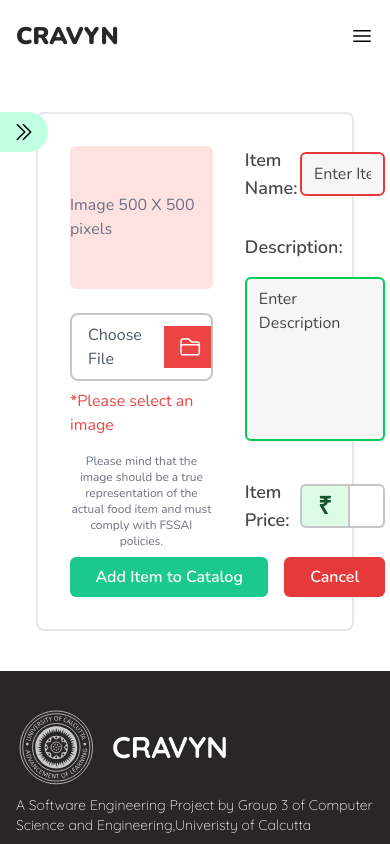
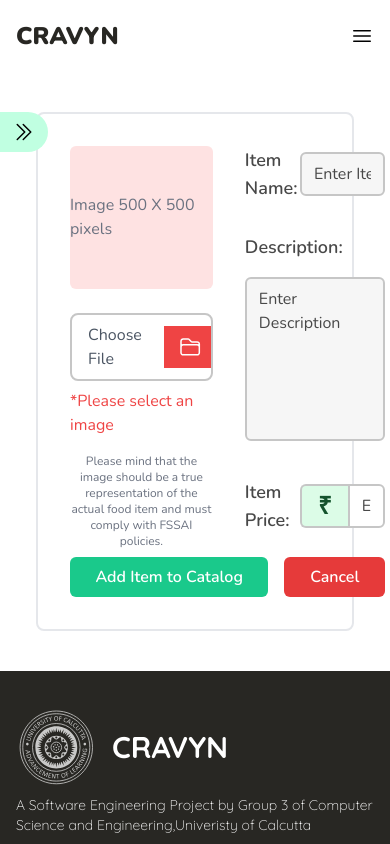
Before and after one commit to rahulc0dy/cravyn-web-frontend, a Next.js app: page /restaurant/catalog/add in a window 390 px wide. Shown: the top 844 px of the page. Built offline with nearby package versions, Linux system fonts and the light colour scheme.

Commit message:
Field border change on input validation

```diff
--- a/components/restaurant/AddItemForm.jsx
+++ b/components/restaurant/AddItemForm.jsx
@@ -27,7 +27,7 @@ const FoodItemForm = () => {
             <input
               type="text"
               placeholder="Enter Item Name"
-              className="w-full placeholder-grey-dark-3 bg-grey-light-2 px-3 py-2 border-2 border-grey-light-3 rounded-md invalid:border-primary-red valid:border-secondary-green placeholder-shown:border-grey-light-3"
+              className="w-full placeholder-grey-dark-3 bg-grey-light-2 px-3 py-2 border-2 border-grey-light-3 rounded-md invalid:border-primary-red valid:border-secondary-green placeholder-shown:invalid:border-grey-light-3  focus:outline-none"
               required
               minLength={3}
             />
@@ -39,7 +39,7 @@ const FoodItemForm = () => {
             </p>
             <textarea
               placeholder="Enter Description"
-              className="bg-grey-light-2 placeholder-grey-dark-3 w-full px-3 py-2 border-2 border-grey-light-3 rounded-md resize-none invalid:border-primary-red valid:border-secondary-green placeholder-shown:border-grey-light-3"
+              className="bg-grey-light-2 placeholder-grey-dark-3 w-full px-3 py-2 border-2 border-grey-light-3 rounded-md resize-none invalid:border-primary-red valid:border-secondary-green placeholder-shown:invalid:border-grey-light-3 placeholder-shown:valid:border-grey-light-3 focus:outline-none"
               rows="6"
               minLength={10}
               maxLength={300}
@@ -54,9 +54,11 @@ const FoodItemForm = () => {
               ₹
             </span>
             <input
-              type="number"
+              type="text"
+              inputMode="numeric"
               placeholder="Enter Item Price"
-              className="w-full placeholder-grey-dark-3 md:pl-6 px-3 py-2 border-2 border-grey-light-3 rounded-r-md"
+              className="w-full placeholder-grey-dark-3 md:pl-6 px-3 py-2 border-2 border-grey-light-3 rounded-r-md invalid:border-primary-red valid:border-secondary-green placeholder-shown:invalid:border-grey-light-3 focus:outline-none"
+              required
             />
           </div>
         </div>
```
